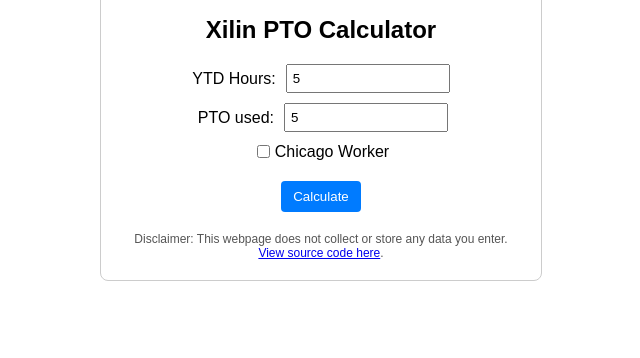
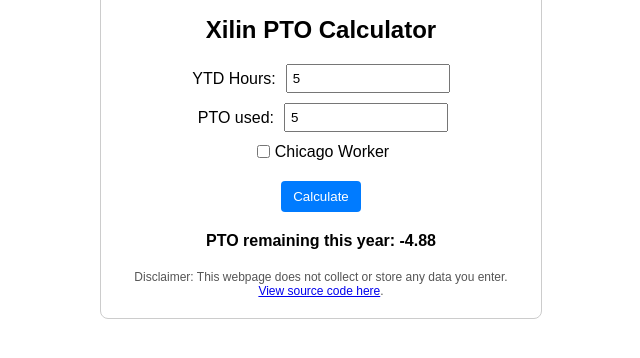
Before and after one commit to zguan50/PTOcalculator, a plain HTML site: page index.html in a window 1280 px wide. Both pictures are taken after typing "5", "5" into the empty fields and a click on the button "Calculate". Shown: the part 206-564 px from the top of the page, without its empty margins (319-959 px from the left). Drawn offline with Linux system fonts and the light colour scheme.

Commit message:
Update index.html

```diff
--- a/index.html
+++ b/index.html
@@ -54,7 +54,7 @@
 
             const chicago = document.getElementById('chicago').checked;
             const divisor = chicago ? 35 : 40;
-            const total = ytd / divosor;
+            var total = ytd / divisor;
             if (total > 40) {
                 total = 40;
             }
```
